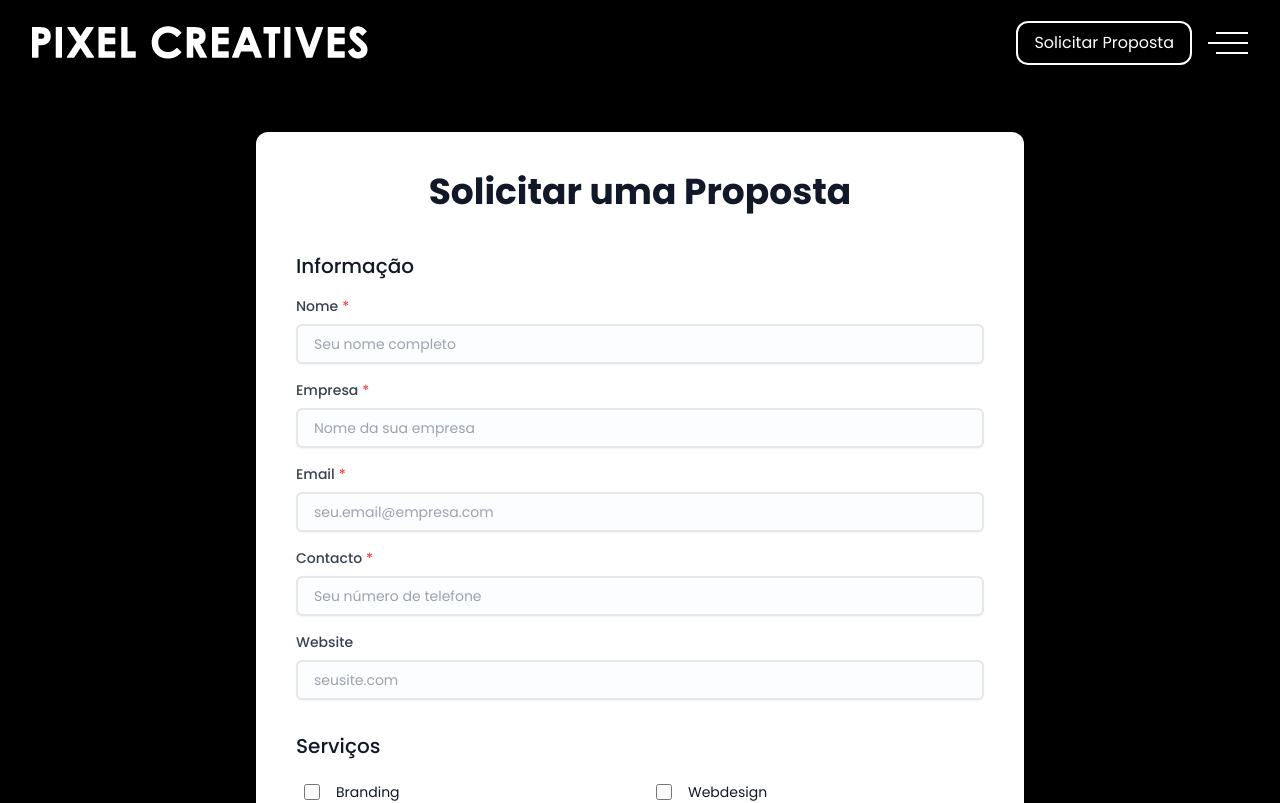
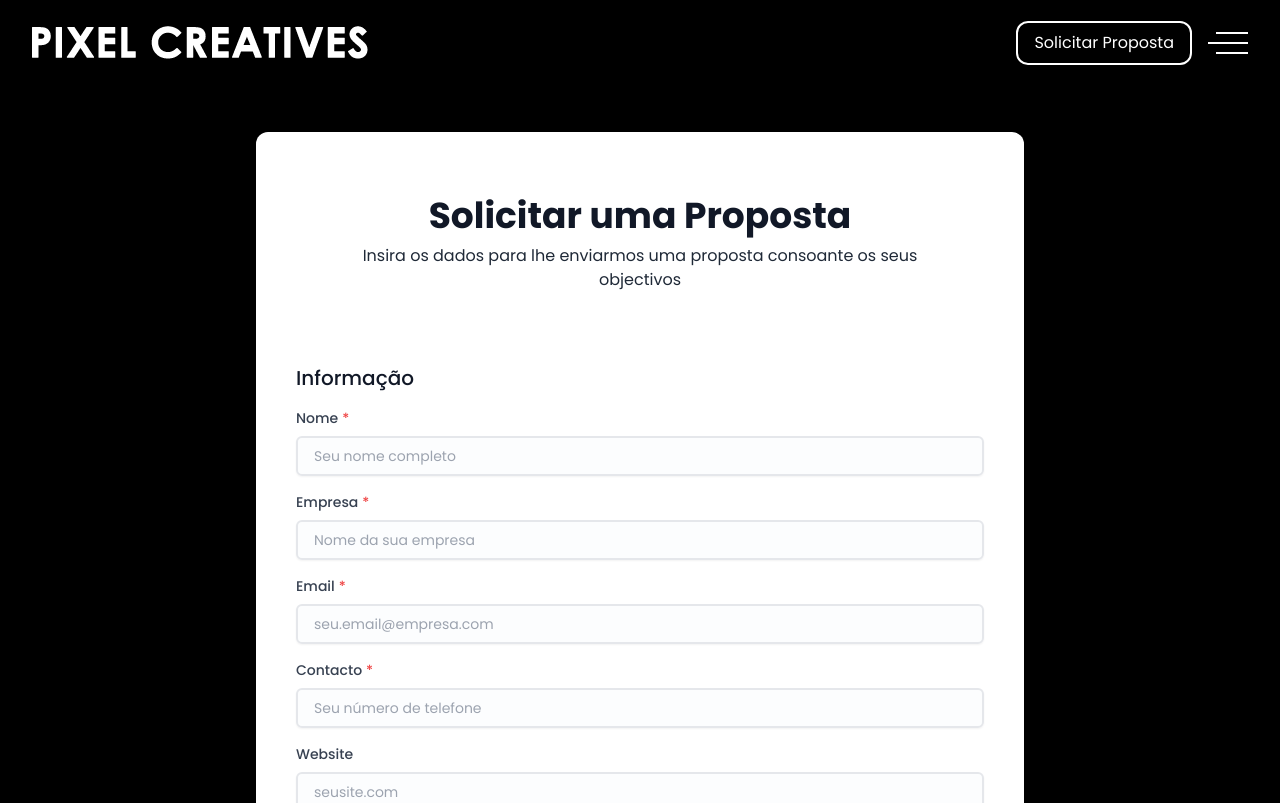
Before and after one commit to fabiodias1986/pixelcreatives, a Next.js app: page /proposta in a window 1280 px wide. Shown: the top 803 px of the page. Built offline with nearby package versions, Linux system fonts and the light colour scheme.

Commit message:
changes2

```diff
--- a/src/app/proposta/page.tsx
+++ b/src/app/proposta/page.tsx
@@ -176,9 +176,12 @@ export default function PropostaForm() {
         className="mt-[100px] w-full  space-y-8  max-w-3xl bg-white p-6 sm:p-8 md:p-10 rounded-xl shadow-md"
       >
 
-        <h2 className="text-center text-4xl font-bold text-gray-900 mb-6 lg:mb-10">
+        <div className="p-6 text-center mb-8 lg:mb-12">
+        <h2 className="text-center text-2xl md:text-4xl font-bold text-gray-900 mb-2">
           Solicitar uma Proposta
         </h2>
+        <p className="text-gray-800">Insira os dados para lhe enviarmos uma proposta consoante os seus objectivos </p>
+        </div>
         <form onSubmit={handleSubmit} className="space-y-8">
           {sections.map((section, index) => (
             <motion.div
--- a/src/components/Faq/Faq.tsx
+++ b/src/components/Faq/Faq.tsx
@@ -30,16 +30,16 @@ import {
       ...props,
     } as Props;
     return (
-      <section className="bg-main px-[5%] py-16 md:py-24 lg:py-28 flex justify-center items-center ">
+      <section className="bg-main px-[5%] py-16 md:py-24 lg:py-28 flex justify-center items-center">
         <div className="  container lg:max-w-[60%] flex flex-col justify-center items-center ">
           <div className=" mb-12 text-center md:mb-18 lg:mb-20 ">
             <h2 className="text-white mb-5 text-5xl font-semibold md:mb-6 md:text-7xl ">{heading}</h2>
             <p className="md:text-md text-white">{description}</p>
           </div>
-          <Accordion type="multiple" className=" w-full ">
+          <Accordion type="multiple" className=" w-auto ">
             {questions.map((question, index) => (
-              <AccordionItem key={index} value={`item-${index}`} className="  transition mt-2 ">
-                <AccordionTrigger className=" text-white lg:text-xl lg:tracking-wide mr-5  md:py-5 font-normal pl-8  transition-all duration-100 text-left">{question.title}</AccordionTrigger>
+              <AccordionItem key={index} value={`item-${index}`} className="  transition ">
+                <AccordionTrigger className=" text-white text-lg lg:text-lg lg:tracking-wide mr-5  md:py-5 font-normal pl-8  transition-all duration-100 text-left">{question.title}</AccordionTrigger>
                 <AccordionContent className=" p-4 md:pb-6 pl-8 text-gray-200 font-light ">{question.answer}</AccordionContent>
               </AccordionItem>
             ))}
--- a/src/components/Features/Features.tsx
+++ b/src/components/Features/Features.tsx
@@ -79,7 +79,7 @@ export default function Features() {
     >
 
         <motion.h1
-          className="text-6xl md:text-7xl font-bold text-left lg:text-center  text-main mb-8 lg:mb-16"
+          className="text-5xl md:text-7xl font-bold text-left lg:text-center  text-main mb-8 lg:mb-16"
           initial={{ opacity: 0, y: 50 }}
           animate={isInView ? { opacity: 1, y: 0 } : { opacity: 0, y: -50 }}
           transition={{ duration: 0.5, delay: 0.2 }}
--- a/src/components/Hero/Hero.tsx
+++ b/src/components/Hero/Hero.tsx
@@ -46,7 +46,7 @@ export const Hero = (props: HeaderProps) => {
           initial={{ opacity: 0, y: 100 }}
           animate={{ opacity: 1, y: 0 }}
           transition={{ delay: 0.2, type: "spring", duration: 0.5, stiffness: 80 }}
-          className=" text-slate-100 text-left font-light md:text-xl md:tracking-wide w-full md:span-col-1 z-[9] mb-6"
+          className=" text-slate-100 text-left font-light md:text-lg md:tracking-wide w-full md:span-col-1 z-[9] mb-6"
         >
           {description}
         </motion.p>
--- a/src/components/Intro/Intro.tsx
+++ b/src/components/Intro/Intro.tsx
@@ -30,7 +30,7 @@ type ImageProps = {
               initial={{ opacity: 0, x:-50 }}
               transition={{duration:0.4, once:true}}
               viewport={{ once: true }}
-               className="pb-4 font-semibold text-white mb-12 text-6xl md:text-7xl drop-shadow-md">{heading}</motion.h1>
+               className="pb-4 font-semibold text-white mb-12 text-5xl md:text-7xl drop-shadow-md">{heading}</motion.h1>
               <motion.div
                 initial={{ opacity: 0, y:50 }}
                 whileInView={{opacity:1, y:0}}
```
